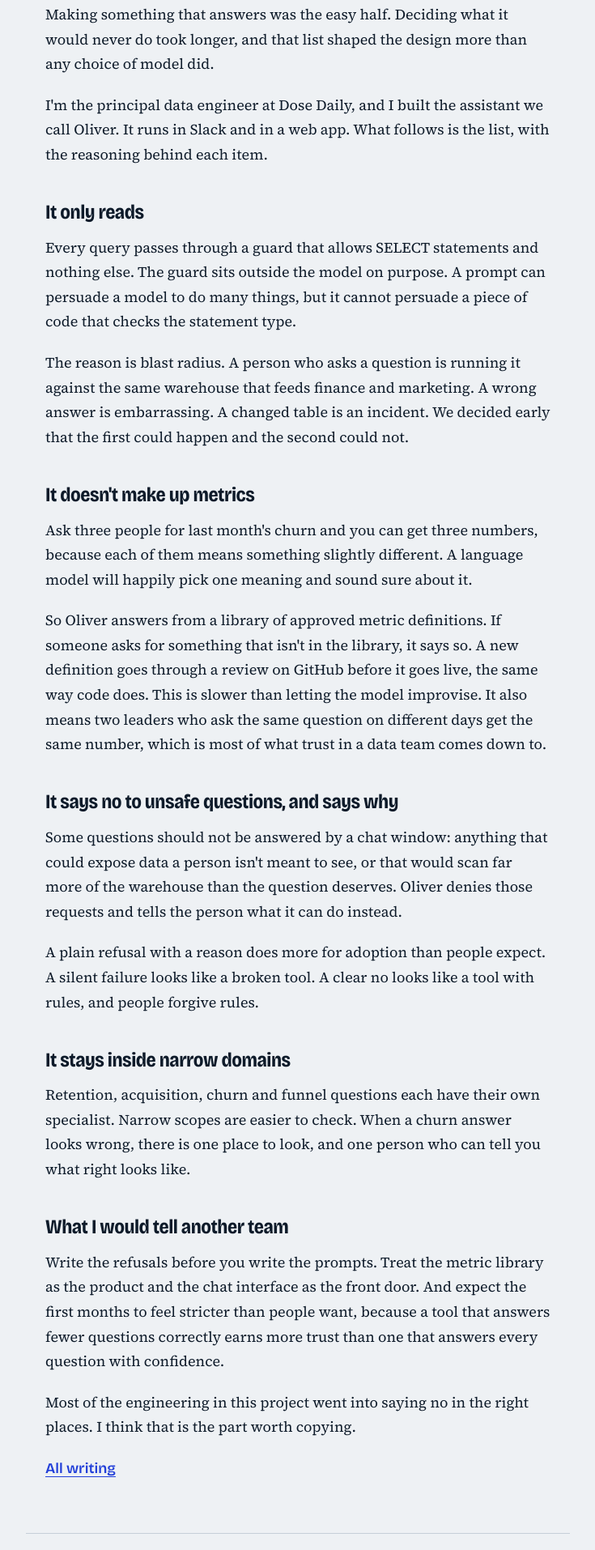
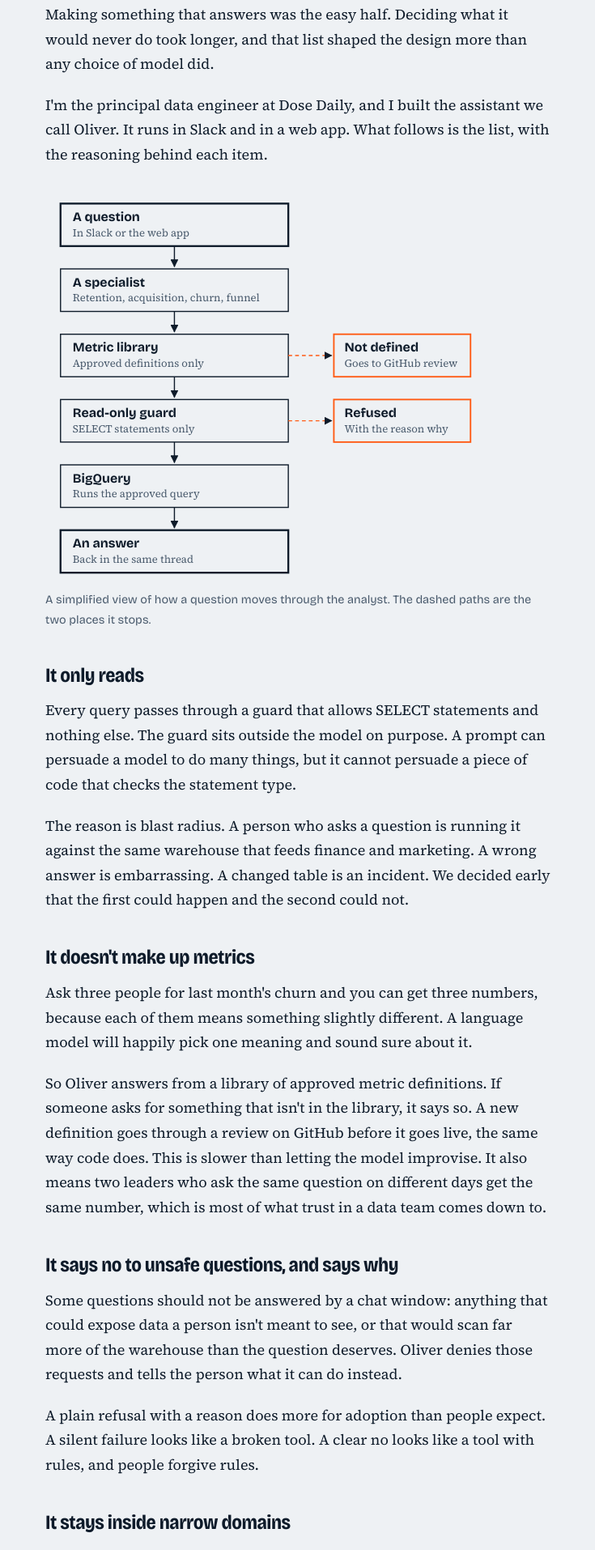
Before and after one commit to salma71/salma71.github.io, a Jekyll site: the page writing/governed-ai-analyst/index.html, which Jekyll copies as it is, in a window 1280 px wide. Shown: the part 466-2380 px from the top of the page at 81% size, without its empty margins (272-1007 px from the left). Built offline with Jekyll 4.4.1, drawn with Linux system fonts in a browser that asks for light colours.

Commit message:
Lead with Dose Daily work and add a flow diagram to the article
Co-Authored-By: Claude Sonnet 5.5 <noreply@anthropic.com>
Claude-Session: https://claude.ai/code/session_01XoWqkMMQGtAJ29LYM9ijt2

```diff
--- a/writing/governed-ai-analyst/index.html
+++ b/writing/governed-ai-analyst/index.html
@@ -56,6 +56,46 @@
 
   <p>I'm the principal data engineer at Dose Daily, and I built the assistant we call Oliver. It runs in Slack and in a web app. What follows is the list, with the reasoning behind each item.</p>
 
+  <figure class="diagram">
+    <svg viewBox="0 0 580 506" role="img" aria-labelledby="flow-t flow-d" xmlns="http://www.w3.org/2000/svg">
+    <title id="flow-t">How a question moves through the analyst</title>
+    <desc id="flow-d">A question passes through a specialist, the approved metric library, and a read-only guard before BigQuery runs it and an answer returns. Undefined metrics go to review. Unsafe requests are refused with a reason.</desc>
+    <defs><marker id="ar" viewBox="0 0 10 10" refX="9" refY="5" markerWidth="7" markerHeight="7" orient="auto-start-reverse"><path d="M0 0L10 5L0 10z" class="fl-arrow"/></marker></defs>
+    <rect x="20" y="10" width="300" height="56" class="fl-box fl-end"/>
+    <text x="36" y="33" class="fl-t">A question</text>
+    <text x="36" y="53" class="fl-s">In Slack or the web app</text>
+    <line x1="170.0" y1="66" x2="170.0" y2="93" class="fl-line" marker-end="url(#ar)"/>
+    <rect x="20" y="96" width="300" height="56" class="fl-box"/>
+    <text x="36" y="119" class="fl-t">A specialist</text>
+    <text x="36" y="139" class="fl-s">Retention, acquisition, churn, funnel</text>
+    <line x1="170.0" y1="152" x2="170.0" y2="179" class="fl-line" marker-end="url(#ar)"/>
+    <rect x="20" y="182" width="300" height="56" class="fl-box"/>
+    <text x="36" y="205" class="fl-t">Metric library</text>
+    <text x="36" y="225" class="fl-s">Approved definitions only</text>
+    <line x1="170.0" y1="238" x2="170.0" y2="265" class="fl-line" marker-end="url(#ar)"/>
+    <rect x="20" y="268" width="300" height="56" class="fl-box"/>
+    <text x="36" y="291" class="fl-t">Read-only guard</text>
+    <text x="36" y="311" class="fl-s">SELECT statements only</text>
+    <line x1="170.0" y1="324" x2="170.0" y2="351" class="fl-line" marker-end="url(#ar)"/>
+    <rect x="20" y="354" width="300" height="56" class="fl-box"/>
+    <text x="36" y="377" class="fl-t">BigQuery</text>
+    <text x="36" y="397" class="fl-s">Runs the approved query</text>
+    <line x1="170.0" y1="410" x2="170.0" y2="437" class="fl-line" marker-end="url(#ar)"/>
+    <rect x="20" y="440" width="300" height="56" class="fl-box fl-end"/>
+    <text x="36" y="463" class="fl-t">An answer</text>
+    <text x="36" y="483" class="fl-s">Back in the same thread</text>
+    <line x1="320" y1="210.0" x2="377" y2="210.0" class="fl-line fl-dash" marker-end="url(#ar)"/>
+    <rect x="380" y="182" width="180" height="56" class="fl-box fl-side"/>
+    <text x="394" y="205" class="fl-t">Not defined</text>
+    <text x="394" y="225" class="fl-s">Goes to GitHub review</text>
+    <line x1="320" y1="296.0" x2="377" y2="296.0" class="fl-line fl-dash" marker-end="url(#ar)"/>
+    <rect x="380" y="268" width="180" height="56" class="fl-box fl-side"/>
+    <text x="394" y="291" class="fl-t">Refused</text>
+    <text x="394" y="311" class="fl-s">With the reason why</text>
+    </svg>
+    <figcaption>A simplified view of how a question moves through the analyst. The dashed paths are the two places it stops.</figcaption>
+  </figure>
+
   <h2>It only reads</h2>
   <p>Every query passes through a guard that allows SELECT statements and nothing else. The guard sits outside the model on purpose. A prompt can persuade a model to do many things, but it cannot persuade a piece of code that checks the statement type.</p>
   <p>The reason is blast radius. A person who asks a question is running it against the same warehouse that feeds finance and marketing. A wrong answer is embarrassing. A changed table is an incident. We decided early that the first could happen and the second could not.</p>
--- a/writing/writing.css
+++ b/writing/writing.css
@@ -35,3 +35,15 @@ article p{margin:0 0 1.25rem}
 .back{font-family:var(--display);font-weight:600}
 footer{max-width:42rem;margin:4rem auto 0;padding:1.5rem 1.5rem 2.5rem;border-top:1px solid var(--rule);color:var(--muted);font-size:.95rem}
 @media (max-width:30rem){.page{padding:0 1.1rem}.narrow{padding:2.5rem 1.1rem 0}}
+
+.diagram{margin:2.2rem 0 2.4rem;padding:0}
+.diagram svg{width:100%;height:auto;display:block;max-width:34rem}
+.diagram figcaption{font-family:var(--display);font-size:.9rem;color:var(--muted);margin-top:.8rem}
+.fl-box{fill:var(--paper);stroke:var(--ink);stroke-width:1.5}
+.fl-end{stroke-width:2.5}
+.fl-side{stroke:var(--signal);stroke-width:2}
+.fl-t{font-family:var(--display);font-weight:700;font-size:17px;fill:var(--ink)}
+.fl-s{font-family:var(--text);font-size:14px;fill:var(--muted)}
+.fl-line{stroke:var(--ink);stroke-width:1.5}
+.fl-dash{stroke:var(--signal);stroke-dasharray:5 4}
+.fl-arrow{fill:var(--ink)}
```
Also changed, not shown: index.html (+16 -16 lines).
